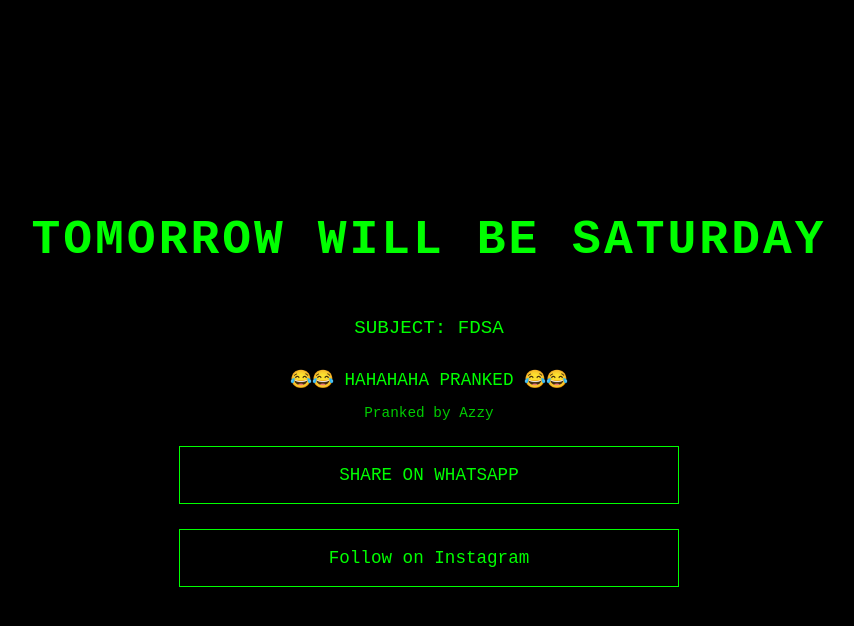
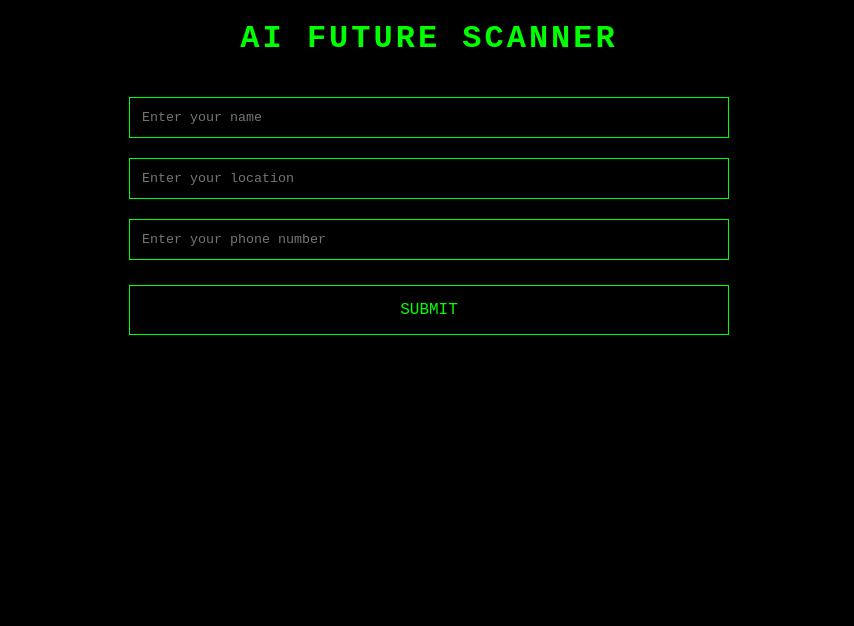
Before and after one commit to Crazzy-Azzy/Future, a plain HTML site: page index.html in a window 1280 px wide. Shown: the whole page, without its empty margins (211-1065 px from the left). Drawn offline with Linux system fonts and the light colour scheme.

Commit message:
Update index.html

```diff
--- a/index.html
+++ b/index.html
@@ -1,9 +1,9 @@
 <!DOCTYPE html>
 <html lang="en">
 <head>
-  <meta charset="UTF-8" />
-  <meta name="viewport" content="width=device-width, initial-scale=1.0"/>
-  <title>Future Reveal</title>
+<meta charset="UTF-8">
+<meta name="viewport" content="width=device-width, initial-scale=1.0">
+<title>Future AI Scan</title>
 
 <style>
 * {
@@ -16,102 +16,180 @@
 body {
   background: black;
   color: #00ff00;
-      height: 100vh;
-      display: flex;
-      flex-direction: column;
-      justify-content: center;
-      align-items: center;
-      text-align: center;
+  min-height: 100vh;
+  padding: 20px;
+}
+
+.container {
+  max-width: 600px;
+  margin: auto;
 }
 
 h1 {
-      font-size: 3rem;
-      margin-bottom: 40px;
+  text-align: center;
+  margin-bottom: 30px;
   letter-spacing: 3px;
 }
 
-    .text {
-      font-size: 1.2rem;
+input {
+  width: 100%;
+  padding: 12px;
   margin: 10px 0;
-    }
-
-    .prank {
-      margin-top: 20px;
-      font-size: 1.1rem;
-    }
-
-    .credit {
-      margin-top: 15px;
-      font-size: 0.9rem;
-      opacity: 0.8;
+  background: black;
+  border: 1px solid #00ff00;
+  color: #00ff00;
 }
 
 .btn {
-      width: 90%;
-      max-width: 500px;
+  width: 100%;
+  padding: 15px;
+  margin-top: 15px;
   border: 1px solid #00ff00;
-      padding: 18px;
-      margin-top: 25px;
-      text-decoration: none;
+  background: black;
   color: #00ff00;
-      font-size: 1.1rem;
-      transition: all 0.2s ease;
-      display: inline-block;
   cursor: pointer;
+  font-size: 1rem;
 }
 
 .btn:hover {
   background: #00ff00;
   color: black;
 }
+
+#terminal {
+  margin-top: 30px;
+  display: none;
+}
+
+.line {
+  margin: 8px 0;
+  animation: flicker 0.1s infinite alternate;
+}
+
+@keyframes flicker {
+  from { opacity: 0.8; }
+  to { opacity: 1; }
+}
+
+.final {
+  text-align: center;
+  margin-top: 40px;
+  display: none;
+}
+
+.final h2 {
+  font-size: 2.5rem;
+  margin-bottom: 20px;
+}
+
+.burn {
+  color: red;
+  text-shadow: 0 0 10px red;
+  margin-top: 10px;
+}
+
+.credit {
+  margin-top: 15px;
+  opacity: 0.8;
+}
 </style>
 </head>
 
 <body>
+<div class="container">
 
-  <h1 id="futureText">Check your future!</h1>
+<h1>AI FUTURE SCANNER</h1>
 
-  <div class="text">SUBJECT: FDSA</div>
+<div id="form">
+  <input type="text" id="name" placeholder="Enter your name">
+  <input type="text" id="location" placeholder="Enter your location">
+  <input type="text" id="phone" placeholder="Enter your phone number">
+  <button class="btn" onclick="startScan()">SUBMIT</button>
+</div>
 
-  <div class="prank">😂😂 HAHAHAHA PRANKED 😂😂</div>
+<div id="terminal"></div>
 
-  <div class="credit">Pranked by Azzy</div>
+<div class="final" id="final">
+  <h2 id="futureText"></h2>
+  <div class="burn" id="burnName"></div>
+  <div class="credit">😂😂 HAHAHAHA PRANKED 😂😂</div>
 
-  <a class="btn" id="shareWhatsApp">SHARE ON WHATSAPP</a>
+  <button class="btn" onclick="shareWhatsApp()">SHARE ON WHATSAPP</button>
 
-  <a class="btn"
-     href="https://www.instagram.com/crazzy_azzy"
-     target="_blank">
+  <a class="btn" href="https://www.instagram.com/crazzy_azzy" target="_blank">
     Follow on Instagram
   </a>
+</div>
+
+</div>
 
 <script>
-    // Function to get tomorrow's day name dynamically
-    function getTomorrowDay() {
-      const days = ["Sunday", "Monday", "Tuesday", "Wednesday", "Thursday", "Friday", "Saturday"];
-      const today = new Date();
-      const tomorrowIndex = (today.getDay() + 1) % 7;
-      return days[tomorrowIndex];
+function vibrate() {
+  if (navigator.vibrate) navigator.vibrate(150);
 }
 
-    // Update the H1 with tomorrow's day when page loads
-    function updateFutureText() {
-      const tomorrow = getTomorrowDay();
-      const message = `TOMORROW WILL BE ${tomorrow.toUpperCase()}`;
-      document.getElementById("futureText").innerText = message;
-      // Optional vibration on mobile
-      if (navigator.vibrate) navigator.vibrate(200);
+function getTomorrowDay() {
+  const days = ["Sunday","Monday","Tuesday","Wednesday","Thursday","Friday","Saturday"];
+  const d = new Date();
+  return days[(d.getDay()+1)%7];
 }
 
-    // Run the update when page loads
-    window.addEventListener("load", updateFutureText);
+function addLine(text, delay) {
+  return new Promise(resolve => {
+    setTimeout(() => {
+      const div = document.createElement("div");
+      div.className = "line";
+      div.textContent = text;
+      terminal.appendChild(div);
+      window.scrollTo(0, document.body.scrollHeight);
+      vibrate();
+      resolve();
+    }, delay);
+  });
+}
 
-    // WhatsApp share button
-    document.getElementById("shareWhatsApp").addEventListener("click", () => {
-      const message = `I just checked my future by this AI tool. Try this yourself:\nhttps://crazzy-azzy.github.io/Future/`;
-      const whatsappUrl = `https://wa.me/?text=${encodeURIComponent(message)}`;
-      window.open(whatsappUrl, "_blank");
-    });
+async function startScan() {
+  const name = document.getElementById("name").value || "UNKNOWN SUBJECT";
+  const location = document.getElementById("location").value || "UNKNOWN LOCATION";
+  const phone = document.getElementById("phone").value || "UNKNOWN NUMBER";
+
+  document.getElementById("form").style.display = "none";
+  terminal.style.display = "block";
+
+  await addLine("Initializing AI core...", 800);
+  await addLine("Connecting to satellites...", 900);
+  await addLine(`Tracking location: ${location}`, 900);
+  await addLine("IP address traced ✔", 800);
+  await addLine("Accessing NASA secure servers...", 1000);
+  await addLine("NASA firewall bypassed ✔", 900);
+  await addLine("Checking Hogwarts student database...", 1000);
+  await addLine("⚠️ Magical anomaly detected ⚠️", 900);
+  await addLine(`Fetching personal records for ${name}...`, 1000);
+  await addLine(`Phone number verified: ${phone}`, 900);
+  await addLine("Analyzing future timeline...", 1200);
+  await addLine("FINAL RESULT READY", 1200);
+
+  showFinal(name);
+}
+
+function showFinal(name) {
+  terminal.style.display = "none";
+  document.getElementById("final").style.display = "block";
+
+  const tomorrow = getTomorrowDay();
+  document.getElementById("futureText").innerText =
+    `TOMORROW WILL BE ${tomorrow.toUpperCase()}`;
+
+  document.getElementById("burnName").innerText =
+    `SUBJECT: ${name.toUpperCase()}`;
+
+  vibrate();
+}
+
+function shareWhatsApp() {
+  const msg = `I just checked my future by this AI tool. Try this yourself:\nhttps://crazzy-azzy.github.io/Future/`;
+  window.open(`https://wa.me/?text=${encodeURIComponent(msg)}`, "_blank");
+}
 </script>
 
 </body>
```
Lines whose indentation alone changed are shown as unchanged.
